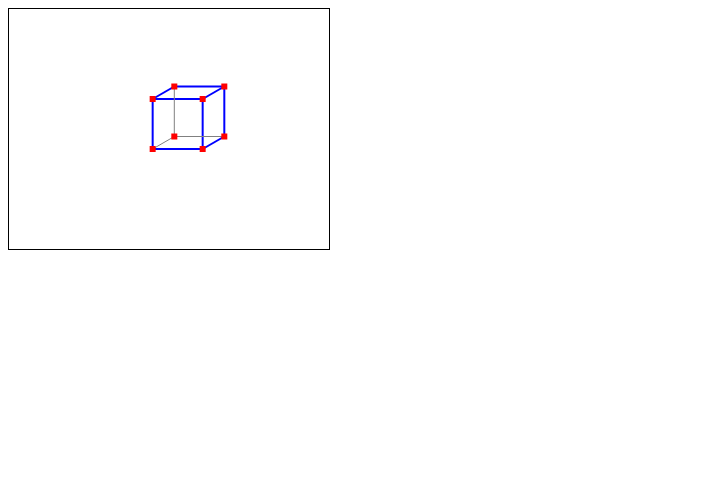
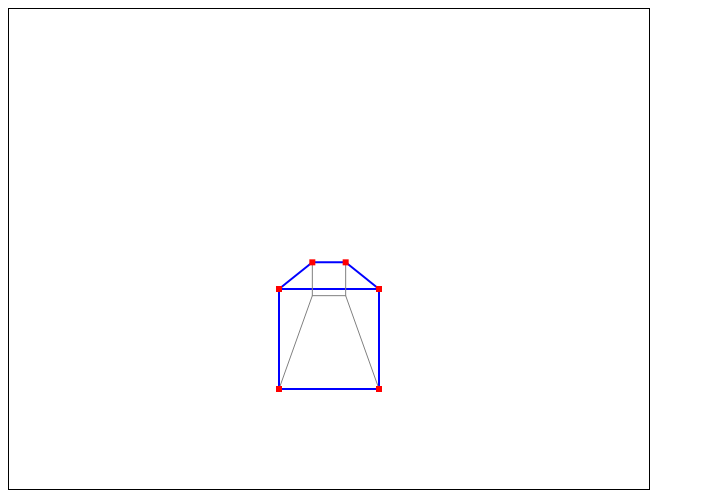
Before and after one commit to christophevg/cg.js, a plain HTML site: page cloud/index.html in a window 1280 px wide. Shown: the whole page, without its empty margins (0-705 px from the left). Drawn offline with Linux system fonts and the light colour scheme.

Commit message:
added basic projection perspective

```diff
--- a/cloud/index.html
+++ b/cloud/index.html
@@ -11,35 +11,36 @@
 </head>
 
 <body>
-  <canvas id="cloud" width="320" height="240"></canvas>
+  <canvas id="cloud" width="640" height="480"></canvas>
   <script>
     var canvas = Canvas.get("cloud");
 
-    var cloud  = Cloud.create( [ {x: 0, y: 0, z: 0, color:"red", size:6}, // 0
-                                 {x:50, y: 0, z: 0, color:"red", size:6}, // 1
-                                 {x:50, y:50, z: 0, color:"red", size:6}, // 2
-                                 {x: 0, y:50, z: 0, color:"red", size:6}, // 3
-                                 {x: 0, y: 0, z:50, color:"red", size:6}, // 4
-                                 {x:50, y: 0, z:50, color:"red", size:6}, // 5
-                                 {x:50, y:50, z:50, color:"red", size:6}, // 6
-                                 {x: 0, y:50, z:50, color:"red", size:6}  // 7
+    var cloud  = Cloud.create( [ {x:-25, y:-70, z:25, color:"red",  size:6}, // 0
+                                 {x: 25, y:-70, z:25, color:"red",  size:6}, // 1
+                                 {x: 25, y:-20, z:25, color:"red",  size:6}, // 2
+                                 {x:-25, y:-20, z:25, color:"red",  size:6}, // 3
+                                 {x:-25, y:-70, z:75, color:"grey", size:1}, // 4
+                                 {x: 25, y:-70, z:75, color:"grey", size:1}, // 5
+                                 {x: 25, y:-20, z:75, color:"red",  size:6}, // 6
+                                 {x:-25, y:-20, z:75, color:"red",  size:6}  // 7
                                ] );
+
     var shape = Shape.create( cloud,
                               [ { begin:0, end:1, color:"blue", size:2 },
                                 { begin:1, end:2, color:"blue", size:2 },
                                 { begin:2, end:3, color:"blue", size:2 },
                                 { begin:3, end:0, color:"blue", size:2 },
                                 { begin:4, end:5, color:"grey", size:1 },
-                                { begin:5, end:6, color:"blue", size:2 },
+                                { begin:5, end:6, color:"grey", size:1 },
                                 { begin:6, end:7, color:"blue", size:2 },
                                 { begin:7, end:4, color:"grey", size:1 },
                                 { begin:0, end:4, color:"grey", size:1 },
-                                { begin:1, end:5, color:"blue", size:2 },
+                                { begin:1, end:5, color:"grey", size:1 },
                                 { begin:2, end:6, color:"blue", size:2 },
                                 { begin:3, end:7, color:"blue", size:2 }
                               ] );
-    cloud.addTranslation( {x:135, y:95, z:20} );
-    cloud.addTransformation( Perspective.cabinet(Math.PI/6, 0.5) );
+
+    canvas.setPerspective( Perspective.projection(50) );
 
     canvas.render(shape);
     canvas.render(cloud);
--- a/src/canvas.js
+++ b/src/canvas.js
@@ -9,26 +9,32 @@
 
     htmlElement = document.getElementById(id),
     context     = htmlElement.getContext("2d"),
+    perspective = Perspective.cabinet(5*Math.PI/6, 0.5),
 
     // we use a Y-axis pointing up
     // Y ^
     //   |
     //   +--> X
     convertPoint = function convertPoint(point) {
-      point.y = htmlElement.height - point.y;
+      point = perspective(point);
+
+      // center 0,0
+      point.x = htmlElement.width/2  + point.x;
+      point.y = htmlElement.height/2 - point.y;
+      return point;
     },
 
     // renders a point
     renderPoint = function renderPoint(point) {
-      convertPoint(point);
+      point = convertPoint(point);
       context.fillStyle = point.color;
       context.fillRect(point.x-point.size/2, point.y-point.size/2,
                        point.size, point.size);
     },
 
     renderVertex = function renderVertex(vertex) {
-      convertPoint(vertex.begin);
-      convertPoint(vertex.end);
+      vertex.begin = convertPoint(vertex.begin);
+      vertex.end   = convertPoint(vertex.end);
       context.beginPath();
       context.strokeStyle = vertex.color;
       context.lineWidth   = vertex.size;
@@ -39,6 +45,10 @@
     },
 
     canvas = {};
+
+    canvas.setPerspective = function setPerspective(p) {
+      perspective = p;
+    }
 
     canvas.render = function render(model) {
       model.reset();
--- a/src/perspective.js
+++ b/src/perspective.js
@@ -3,6 +3,7 @@
 
   var perspective = globals.Perspective = {};
 
+  // example: Perspective.cabinet(Math.PI/6, 0.5);
   perspective.cabinet = function cabinet(angle, scale) {
     return function(point) {
       return { x: point.x + (scale * point.z * Math.cos(angle)),
@@ -11,4 +12,12 @@
     }
   }
 
+  perspective.projection = function projection( d ) {
+    return function(point) {
+      return { x: point.x * ( d / point.z),
+               y: point.y * ( d / point.z),
+               color: point.color, size: point.size };
+    };
+  }
+
 })(window);
```
